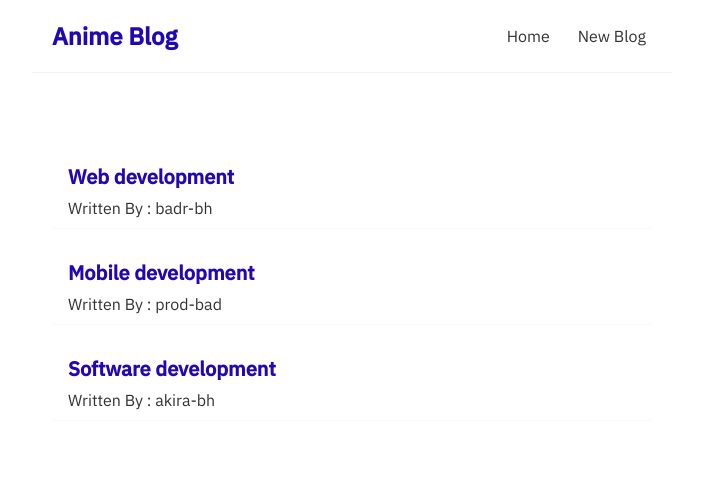
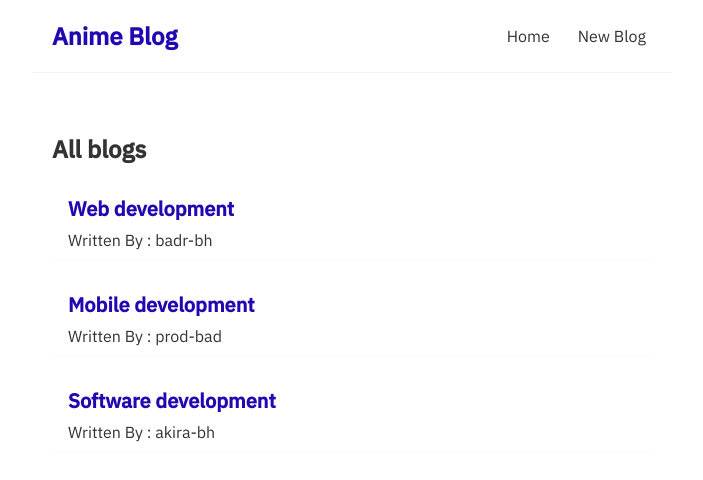
Before and after one commit to Bahadou-Badr/learning-React-js, a React (Create React App) app: page /create in a window 1280 px wide. Shown: the top 480 px of the page, without its empty margins (288-991 px from the left). Built offline with nearby package versions, Linux system fonts and the light colour scheme.

Commit message:
Props - pass data from a prent component to a child component

```diff
--- /dev/null
+++ b/src/BlogList.js
@@ -0,0 +1,18 @@
+const BlogList = (props) => {
+    const blogs = props.blogs;
+    const title = props.title;
+
+    return (
+        <div className="blog-list">
+            <h2>{ title }</h2>
+            {blogs.map((blog) => (
+                <div className="blog-preview" key={ blog.id }>
+                    <h2>{ blog.title }</h2>
+                    <p>Written By : { blog.author }</p>
+                </div>
+            ))}
+        </div>
+     );
+}
+
+export default BlogList;
--- a/src/Home.js
+++ b/src/Home.js
@@ -1,4 +1,6 @@
 import { useState } from "react";
+import BlogList from './BlogList';
+
 const Home = () => {
     const [blogs, setBlogs] = useState([
         {title: 'Web development', body: 'lorem ipsum ....', author: 'badr-bh', id: 1},
@@ -8,12 +10,7 @@
 
     return (
         <div className="home">
-            {blogs.map((blog) => (
-                <div className="blog-preview" key={ blog.id }>
-                    <h2>{ blog.title }</h2>
-                    <p>Written By : { blog.author }</p>
-                </div>
-            ))}
+            <BlogList blogs={blogs} title="All blogs"/>
         </div>
      );
 }
```
Also changed, not shown: 1 other file (tests, documents, lock files or other folders).
